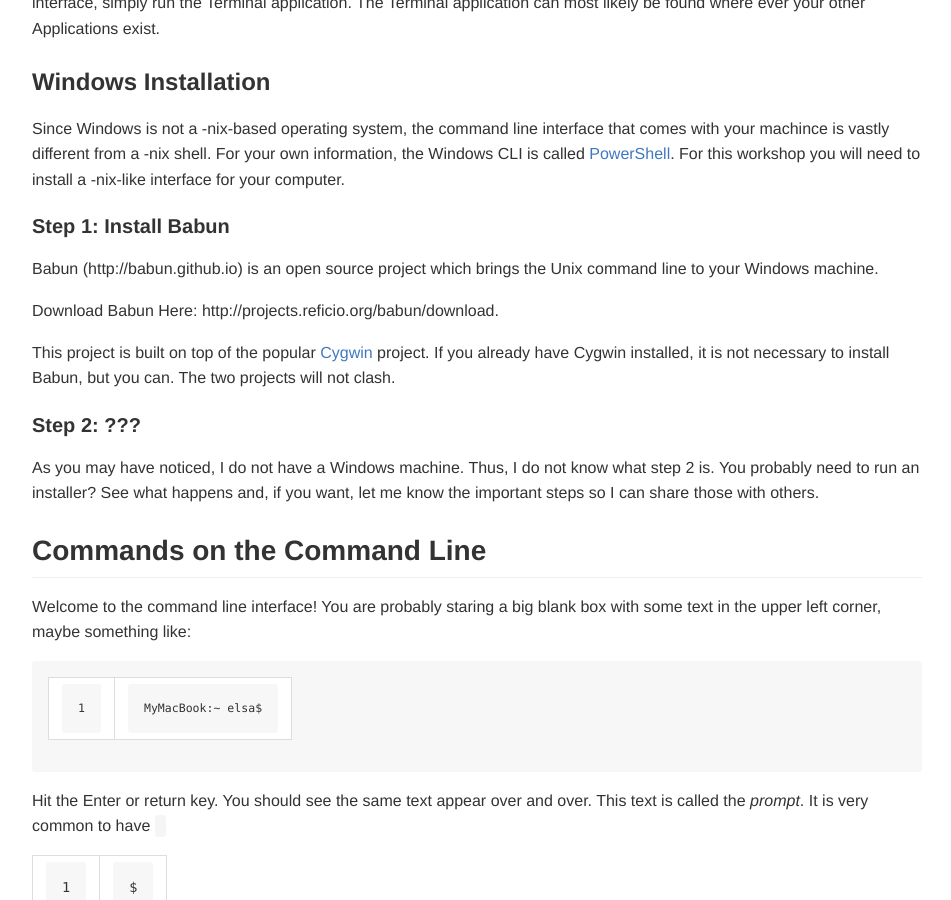
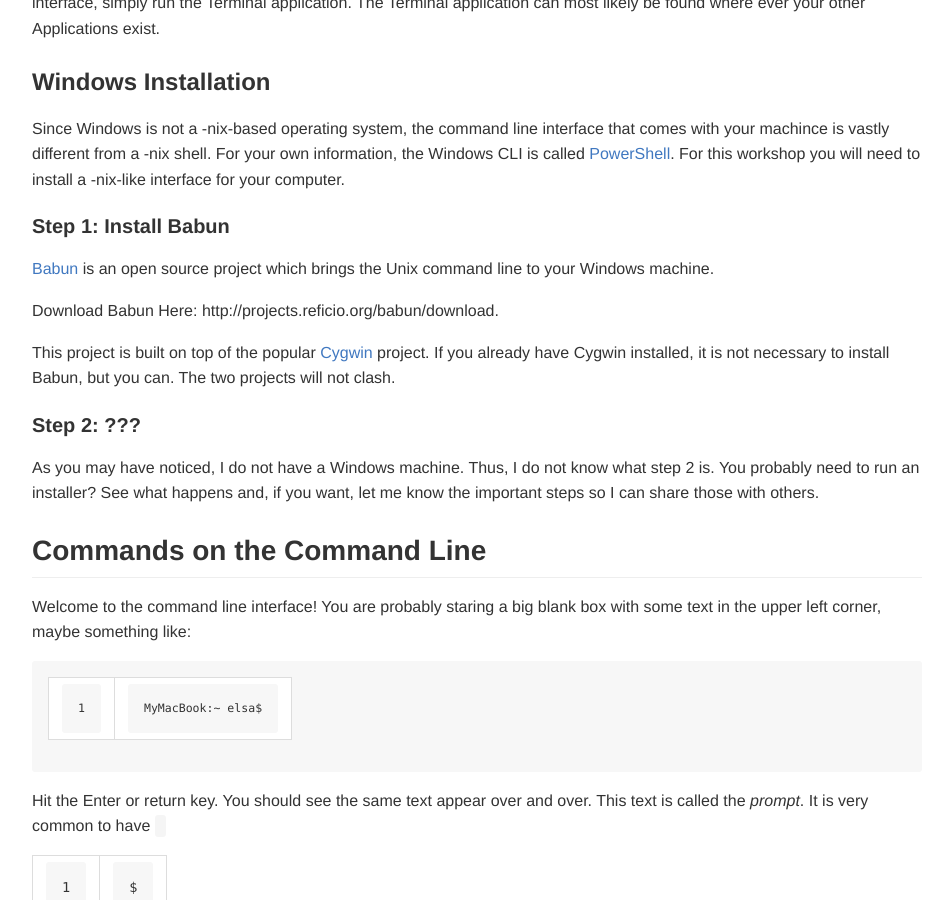
Before and after one commit to gonsie/gonsie.github.io, a Jekyll site: the page built from _posts/2016-04-15-unix-git.md, in a window 1280 px wide and 900 px high, scrolled down 1139 px. Shown: the whole window, without its empty margins (163-1114 px from the left). Built offline with Jekyll 4.4.1, drawn with Linux system fonts in a browser that asks for light colours.

Commit message:
babun link

````diff
--- a/_posts/2016-04-15-unix-git.md
+++ b/_posts/2016-04-15-unix-git.md
@@ -55,7 +55,7 @@ For this workshop you will need to install a -nix-like interface for your comput
 
 #### Step 1: Install Babun
 
-Babun (http://babun.github.io) is an open source project which brings the Unix command line to your Windows machine.
+[Babun](http://babun.github.io) is an open source project which brings the Unix command line to your Windows machine.
 
 Download Babun Here: http://projects.reficio.org/babun/download.
 
@@ -74,6 +74,7 @@ See what happens and, if you want, let me know the important steps so I can shar
 
 Welcome to the command line interface!
 You are probably staring a big blank box with some text in the upper left corner, maybe something like:
+
 ```
 MyMacBook:~ elsa$
 ```
````
